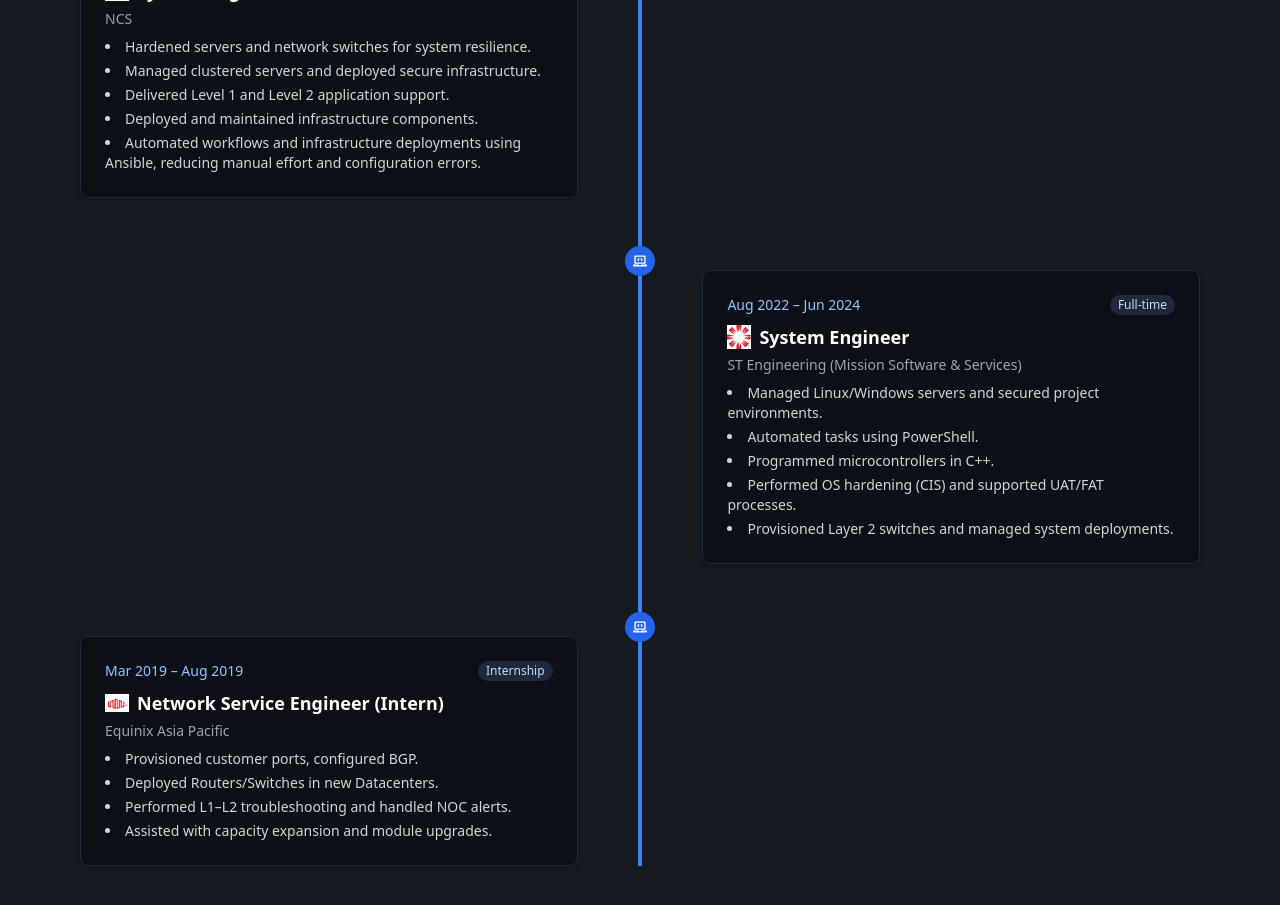
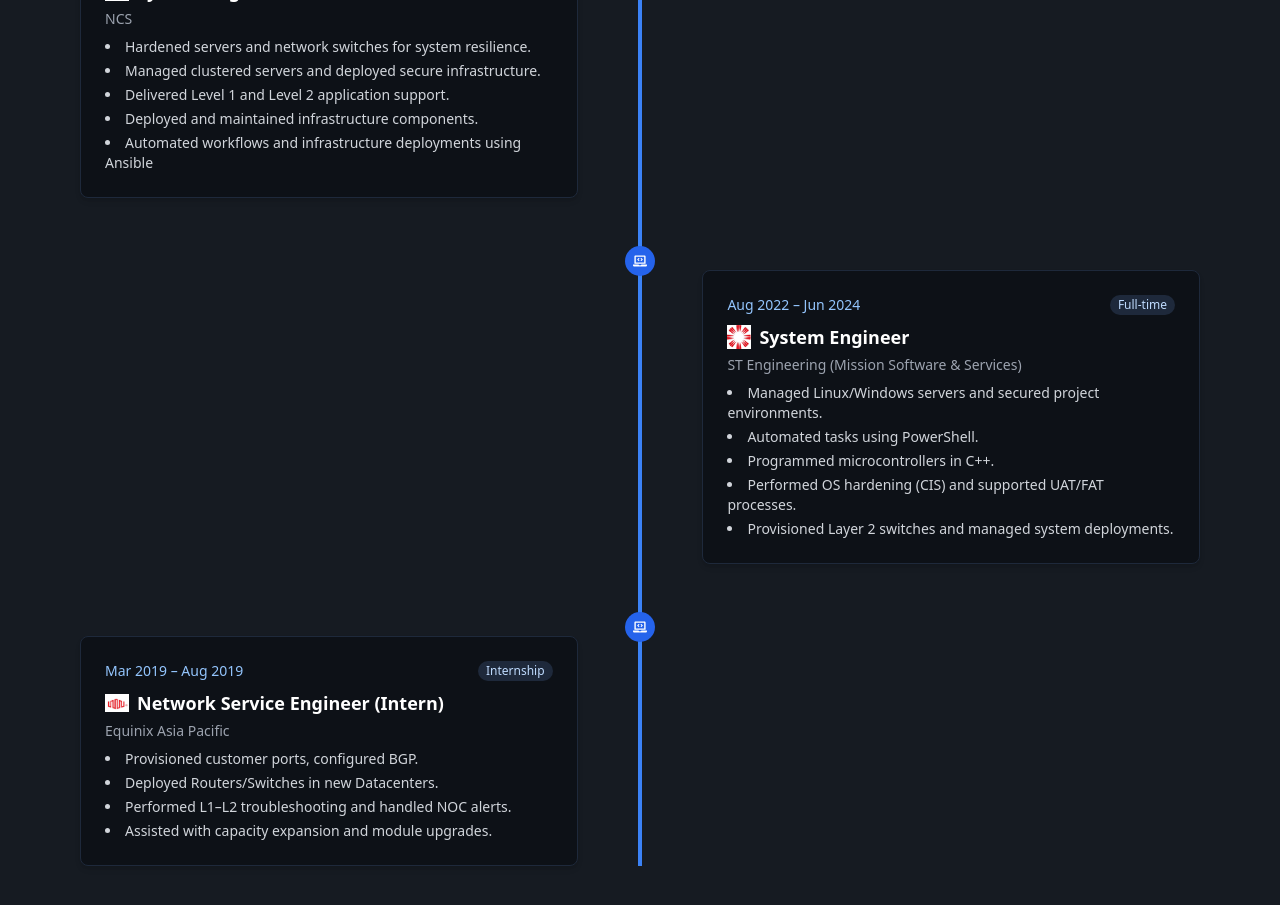
Before and after one commit to nicholas0901-stack/portfolio, a React (Create React App) app: page / in a window 1280 px wide. Shown: the part 1920-2825 px from the top of the page. Built offline with nearby package versions, Linux system fonts and the light colour scheme; the HTML template or start-up script is replaced by a standard one.

Commit message:
Update Experience.jsx

```diff
--- a/src/components/Experience.jsx
+++ b/src/components/Experience.jsx
@@ -16,7 +16,7 @@
       "Managed clustered servers and deployed secure infrastructure.",
       "Delivered Level 1 and Level 2 application support.",
       "Deployed and maintained infrastructure components.",
-      "Automated workflows and infrastructure deployments using Ansible, reducing manual effort and configuration errors.",
+      "Automated workflows and infrastructure deployments using Ansible",
     ],
   },
   {
```
